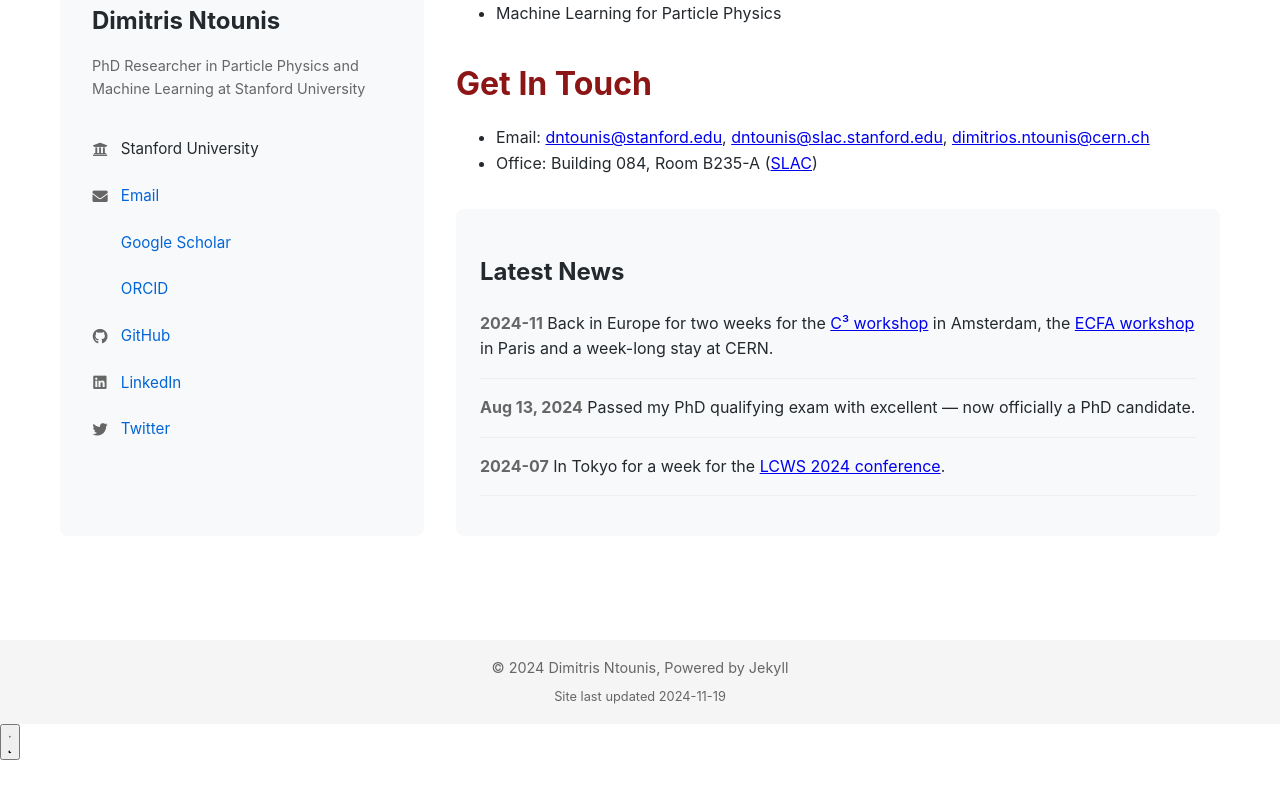
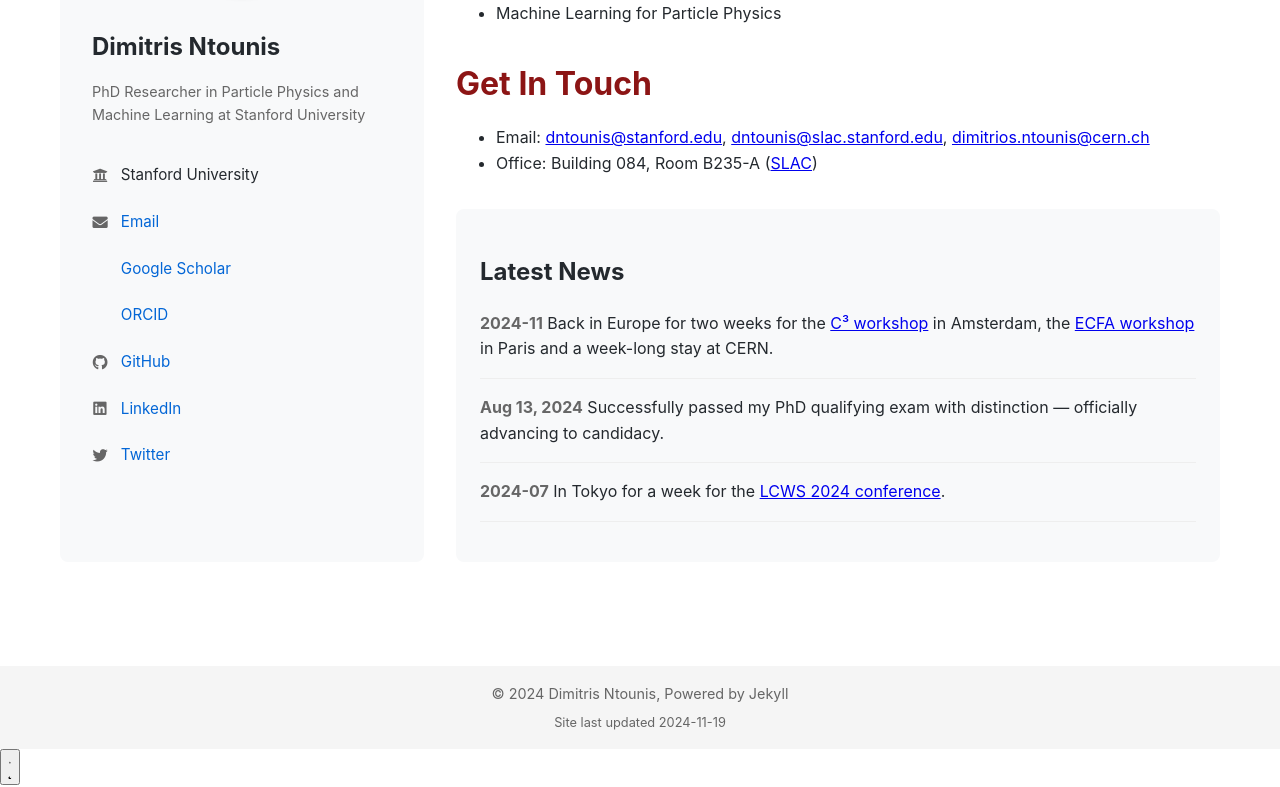
Before and after one commit to dntounis/dntounis.github.io, a Jekyll site: the page built from index.md, in a window 1280 px wide and 900 px high, scrolled down 693 px, cut to the strip 113-900 px from the top of the window. Built offline with Jekyll 4.4.1, drawn with Linux system fonts in a browser that asks for light colours; a style sheet for code colours, icons or effects is not loaded; before the commit the page ends 1567 px from its top, so only the background shows below that; part of the change alters nothing that is shown.

```diff
--- a/_config.yml
+++ b/_config.yml
@@ -186,3 +186,6 @@ academic_links:
 
 #cv_pdf: /assets/files/Dimitris_Ntounis_academic_CV_November2024.pdf  # Update this path to your CV's location
 cv_pdf: /assets/files/DN_CV_18Nov2024.pdf
+
+
+google_analytics: G-5LN3L9EYD6
--- a/_data/news.yml
+++ b/_data/news.yml
@@ -2,7 +2,7 @@
   content: 'Back in Europe for two weeks for the <a href="https://indico.slac.stanford.edu/event/9113">C³ workshop</a> in Amsterdam, the <a href="https://indico.in2p3.fr/event/32629">ECFA workshop</a> in Paris and a week-long stay at CERN.'
 
 - date: 2024-08-13
-  content: "Passed my PhD qualifying exam with excellent &mdash; now officially a PhD candidate."
+  content: "Successfully passed my PhD qualifying exam with distinction &mdash;  officially advancing to candidacy."
 
 - date: 2024-07
   content: 'In Tokyo for a week for the <a href="https://agenda.linearcollider.org/event/10134">LCWS 2024 conference</a>.'
--- /dev/null
+++ b/_includes/analytics.html
@@ -0,0 +1,9 @@
+<!-- Google tag (gtag.js) -->
+<script async src="https://www.googletagmanager.com/gtag/js?id=G-5LN3L9EYD6"></script>
+<script>
+  window.dataLayer = window.dataLayer || [];
+  function gtag(){dataLayer.push(arguments);}
+  gtag('js', new Date());
+
+  gtag('config', 'G-5LN3L9EYD6');
+</script>
--- a/_layouts/default.html
+++ b/_layouts/default.html
@@ -54,6 +54,10 @@
         src="https://cdn.jsdelivr.net/npm/mathjax@3/es5/tex-mml-chtml.js">
     </script>
     <script src="{{ '/assets/js/toggle.js' | relative_url }}"></script>
+
+    {% if site.google_analytics %}
+    	{% include analytics.html %}
+    {% endif %}
 </head>
 
 <!-- <header class="site-header">
```
Also changed, not shown: 1 other file.
